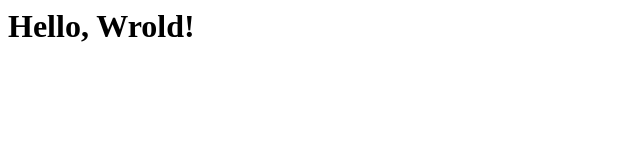
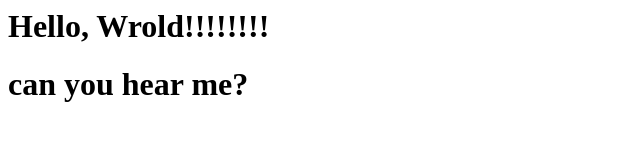
Before and after one commit to brooklynerica/myfirstwebpage, a plain HTML site: page index.html in a window 1280 px wide. Shown: the whole page, without its empty margins (0-640 px from the left). Drawn offline with Linux system fonts and the light colour scheme.

Commit message:
Add files via upload

```diff
--- a/index.html
+++ b/index.html
@@ -1 +1,2 @@
-<h1>Hello, Wrold!</h1>
+<h1>Hello, Wrold!!!!!!!!</h1>
+<h1>can you hear me?</h1>
```
